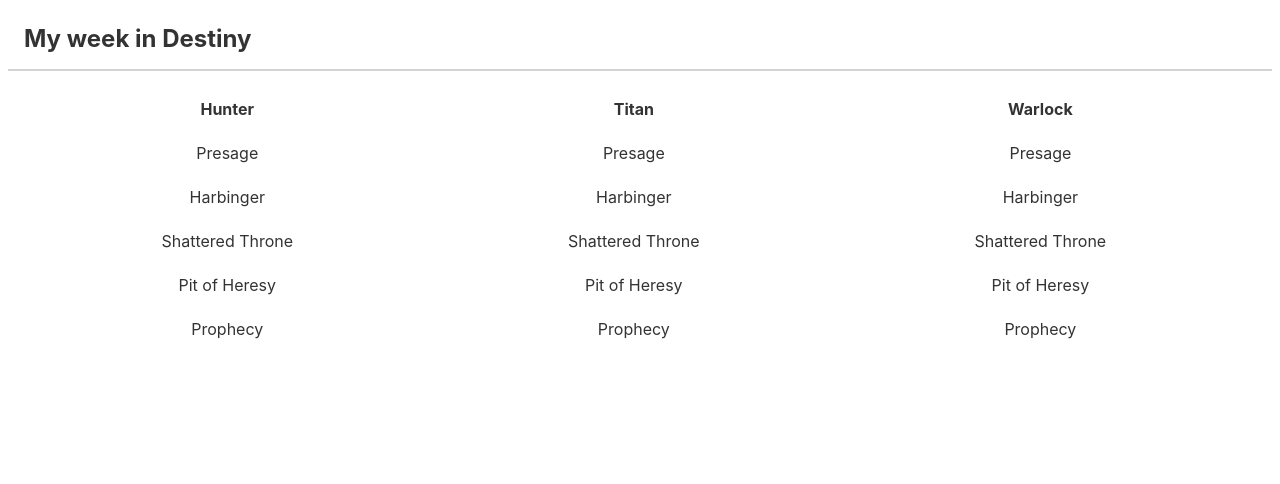
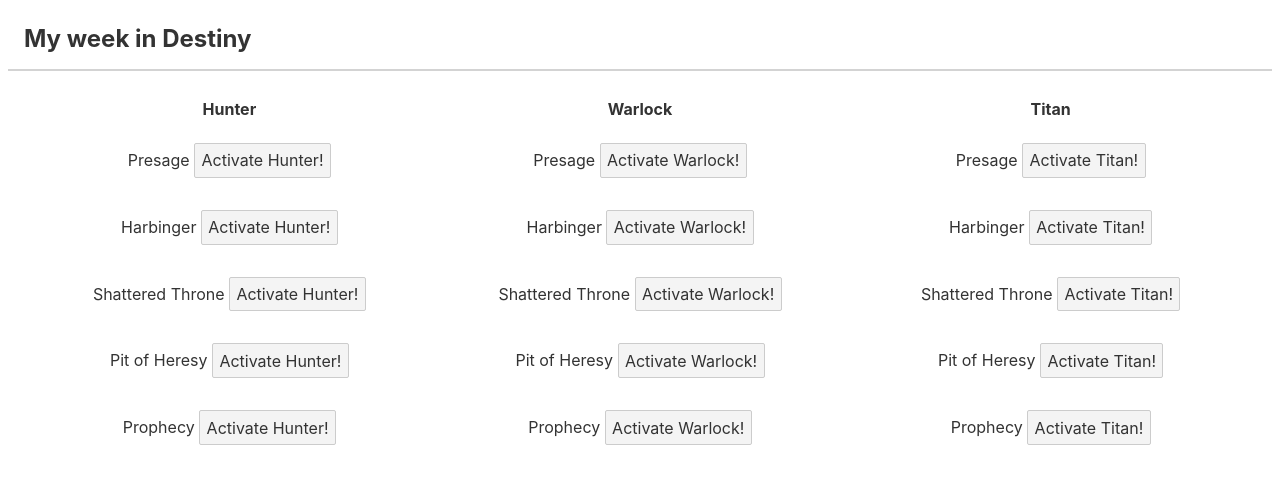
Before and after one commit to fkresler/myweekindestiny, a Svelte app: page / in a window 1280 px wide. Shown: the top 484 px of the page. Built offline with nearby package versions, Linux system fonts and the light colour scheme.

Commit message:
Add initial state management of active states

```diff
--- a/src/App.svelte
+++ b/src/App.svelte
@@ -1,4 +1,18 @@
 <script lang="ts">
+  enum CharacterClass {
+    HUNTER,
+    WARLOCK,
+    TITAN,
+  }
+
+  enum ActivityIdentifier {
+    PRESAGE,
+    HARBINGER,
+    SHATTERED_THRONE,
+    PIT_OF_HERESY,
+    PROPHECY,
+  }
+
   type ActivityDefinition = {
     id: ActivityIdentifier;
     order: number;
@@ -13,15 +27,7 @@
     note?: string;
   };
 
-  enum ActivityIdentifier {
-    PRESAGE,
-    HARBINGER,
-    SHATTERED_THRONE,
-    PIT_OF_HERESY,
-    PROPHECY,
-  }
-
-  const activities: ActivityDefinition[] = [
+  const ActivityState: ActivityDefinition[] = [
     {
       id: ActivityIdentifier.PRESAGE,
       order: 1,
@@ -48,29 +54,105 @@
       name: "Prophecy",
     },
   ];
+
+  const handleToggleActivity = (
+    character: CharacterClass,
+    activity: ActivityIdentifier
+  ) => {
+    const theActivity = ActivityState.find(
+      (singleActivity) => singleActivity.id === activity
+    );
+    const activityClone = { ...theActivity };
+    switch (character) {
+      case CharacterClass.HUNTER:
+        const previousHunterActivated = activityClone.hunterDef?.isActivated;
+        const changedHunterActivity: ActivityDefinition = {
+          ...activityClone,
+          hunterDef: {
+            ...activityClone.hunterDef,
+            isActivated: !previousHunterActivated,
+          },
+        };
+        ActivityState[activity] = changedHunterActivity;
+        return;
+      case CharacterClass.WARLOCK:
+        const previousWarlockActivated = activityClone.warlockDef?.isActivated;
+        const changedWarlockActivity: ActivityDefinition = {
+          ...activityClone,
+          warlockDef: {
+            ...activityClone.warlockDef,
+            isActivated: !previousWarlockActivated,
+          },
+        };
+        ActivityState[activity] = changedWarlockActivity;
+        return;
+      case CharacterClass.TITAN:
+        const previousTitanActivated = activityClone.titanDef?.isActivated;
+        const changedTitanActivity: ActivityDefinition = {
+          ...activityClone,
+          titanDef: {
+            ...activityClone.titanDef,
+            isActivated: !previousTitanActivated,
+          },
+        };
+        ActivityState[activity] = changedTitanActivity;
+        return;
+      default:
+        return;
+    }
+  };
 </script>
 
 <header>My week in Destiny</header>
 
 <main>
-  <section>
-    <div class="section-header">Hunter</div>
-    {#each activities as activity}
-      <div>{activity.name}</div>
+  <section class="section-header">
+    <div>Hunter</div>
+    <div>Warlock</div>
+    <div>Titan</div>
+  </section>
+  <div>
+    {#each ActivityState as activity}
+      <section>
+        <div>
+          {#if activity?.hunterDef?.isActivated}
+            LETS GO, ITS ACTIVE
+          {/if}
+          {activity.name}
+          <button
+            on:click={() =>
+              handleToggleActivity(CharacterClass.HUNTER, activity.id)}
+          >
+            Activate Hunter!
+          </button>
+        </div>
+        <div>
+          {#if activity?.warlockDef?.isActivated}
+            LETS GO, ITS ACTIVE
+          {/if}
+          {activity.name}
+          <button
+            on:click={() =>
+              handleToggleActivity(CharacterClass.WARLOCK, activity.id)}
+          >
+            Activate Warlock!
+          </button>
+        </div>
+        <div>
+          {#if activity?.titanDef?.isActivated}
+            LETS GO, ITS ACTIVE
+          {/if}
+          {activity.name}
+          <button
+            on:click={() =>
+              handleToggleActivity(CharacterClass.TITAN, activity.id)}
+          >
+            Activate Titan!
+          </button>
+        </div>
+      </section>
     {/each}
-  </section>
-  <section>
-    <div class="section-header">Titan</div>
-    {#each activities as activity}
-      <div>{activity.name}</div>
-    {/each}
-  </section>
-  <section>
-    <div class="section-header">Warlock</div>
-    {#each activities as activity}
-      <div>{activity.name}</div>
-    {/each}
-  </section>
+  </div>
 </main>
 
 <style>
@@ -82,21 +164,20 @@
   }
 
   main {
-    display: flex;
-    flex-direction: row;
     padding: 1rem;
     margin: 0 auto;
   }
 
   section {
-    display: inline-block;
-    width: 33%;
-    text-align: center;
+    display: flex;
+    flex-direction: row;
   }
 
   section > * {
     display: block;
     padding: 0.75rem;
+    width: 33%;
+    text-align: center;
   }
 
   .section-header {
```
